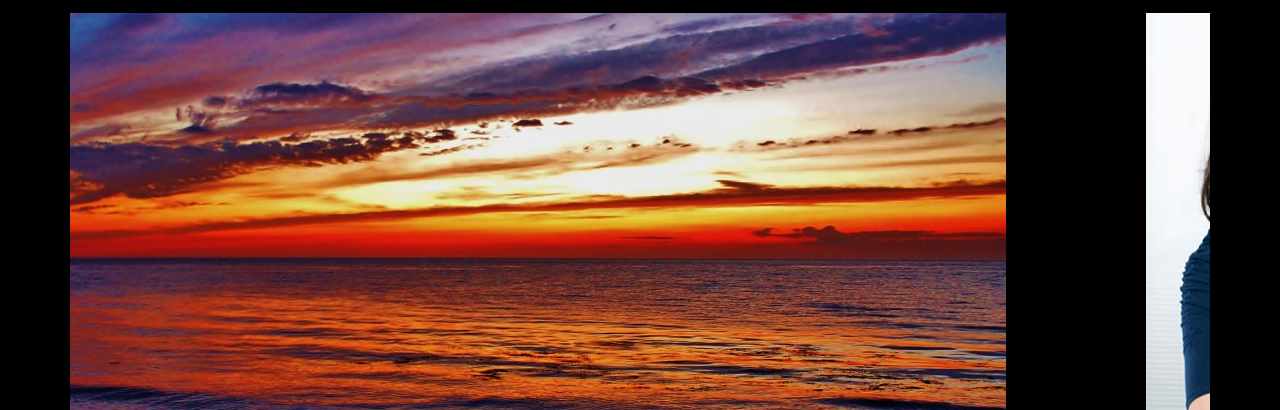
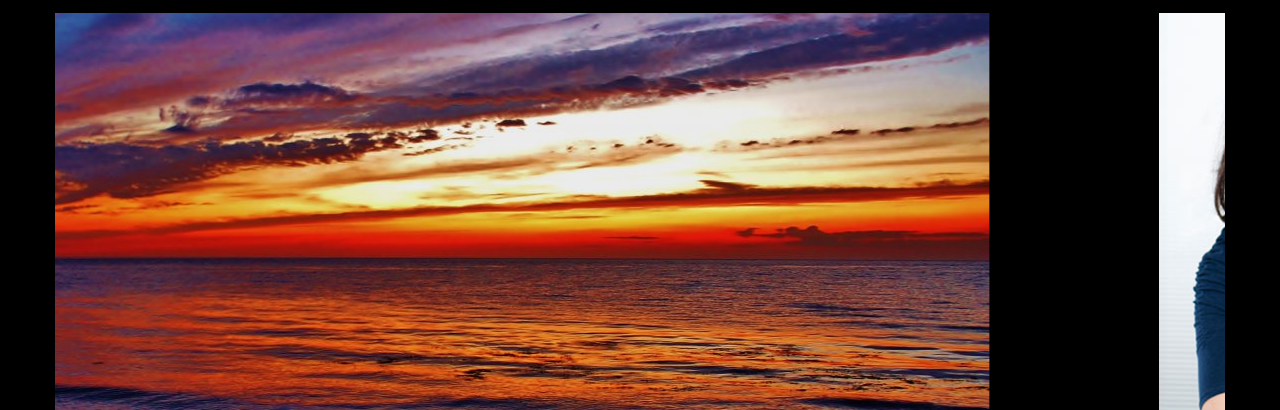
Before and after one commit to JFingert/fs, a plain HTML site: page index.html in a window 1280 px wide. Shown: the part 57-467 px from the top of the page. Drawn offline with nearby package versions, Linux system fonts and the light colour scheme.

Commit message:
increases font weight

```diff
--- a/index.html
+++ b/index.html
@@ -69,8 +69,8 @@
 
 
 
-
-<div id="carousel-example-generic" class="carousel slide" data-ride="carousel">
+<div class="row">
+  <div id="carousel-example-generic" class="carousel slide" class="col-xs-8 col-xs-offset-2" data-ride="carousel">
     <!-- Indicators -->
     <ol class="carousel-indicators">
       <li data-target="#carousel-example-generic" data-slide-to="0" class="active"></li>
@@ -81,20 +81,21 @@
     <!-- Wrapper for slides -->
     <div class="carousel-inner">
       <div class="item active">
-      <img src="images/vividSunset.jpg">
+        <img class="img-responsive" src="images/vividSunset.jpg">
 
       </div>
 
       <div class="item">
-      <img src="images/people.jpg">
+        <img class="img-responsive" src="images/people.jpg">
 
       </div>
 
       <div class="item">
-      <img src="images/balcony.jpg">
+        <img class="img-responsive" src="images/balcony.jpg">
 
       </div>
 
+    </div>
   </div>
 </div>
 
--- a/styles.css
+++ b/styles.css
@@ -2,9 +2,13 @@ body {
 	background-color: black;
 	font-size: 60px;
 	font-family: 'Exo', sans-serif;
-	font-weight: 100;
+	font-weight: 200;
 	color: white;
 	text-align: center;
+}
+
+div {
+	float: center;
 }
 
 #top {
@@ -13,7 +17,6 @@ body {
 }
 
 .container {
-	/*margin-top: 40px;*/
 	background-color: black;
 }
 
```
Lines whose indentation alone changed are shown as unchanged.
